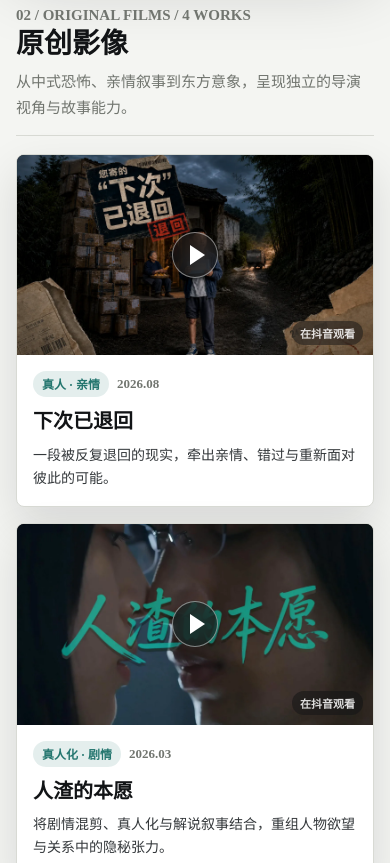
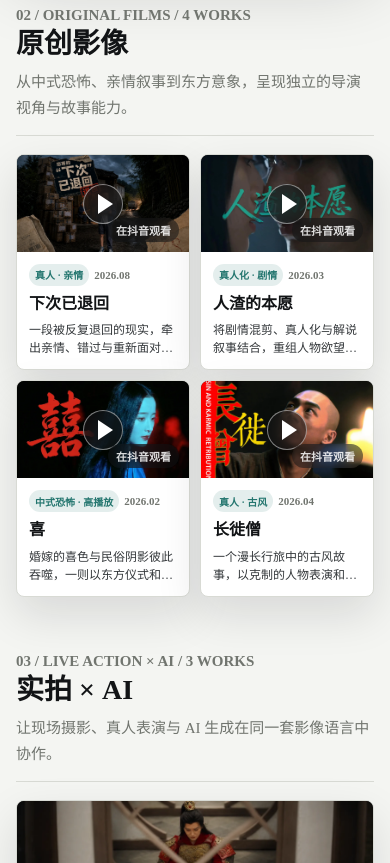
Before and after one commit to ayuai75/ayuai75.github.io, a website: page index.html in a window 390 px wide. Shown: the part 2283-3146 px from the top of the page. Drawn offline with Linux system fonts and the light colour scheme.

Commit message:
Keep original films two-column on mobile

```diff
--- a/app.js
+++ b/app.js
@@ -563,6 +563,10 @@ worksGrid.innerHTML = workGroups
         groupClasses.push("work-group--two-column");
       }
 
+      if (group.category === "原创影像") {
+        groupClasses.push("work-group--original");
+      }
+
       const groupClass = groupClasses.join(" ");
       const workLabel = group.works.length === 1 ? "Film" : "Works";
 
--- a/styles.css
+++ b/styles.css
@@ -1148,4 +1148,43 @@ h2 {
     width: 46px;
     height: 46px;
   }
+
+  .work-group--original .category-grid {
+    grid-template-columns: repeat(2, minmax(0, 1fr));
+    gap: 10px;
+  }
+
+  .work-group--original .work-body {
+    padding: 12px;
+  }
+
+  .work-group--original .work-meta {
+    gap: 5px;
+    margin-bottom: 8px;
+  }
+
+  .work-group--original .work-tag {
+    min-height: 22px;
+    padding: 3px 6px;
+    font-size: 10px;
+  }
+
+  .work-group--original .work-duration {
+    font-size: 11px;
+  }
+
+  .work-group--original .work-card h4 {
+    margin-bottom: 7px;
+    font-size: 16px;
+  }
+
+  .work-group--original .work-card p {
+    font-size: 12px;
+    line-height: 1.5;
+  }
+
+  .work-group--original .play-mark {
+    width: 40px;
+    height: 40px;
+  }
 }
```
